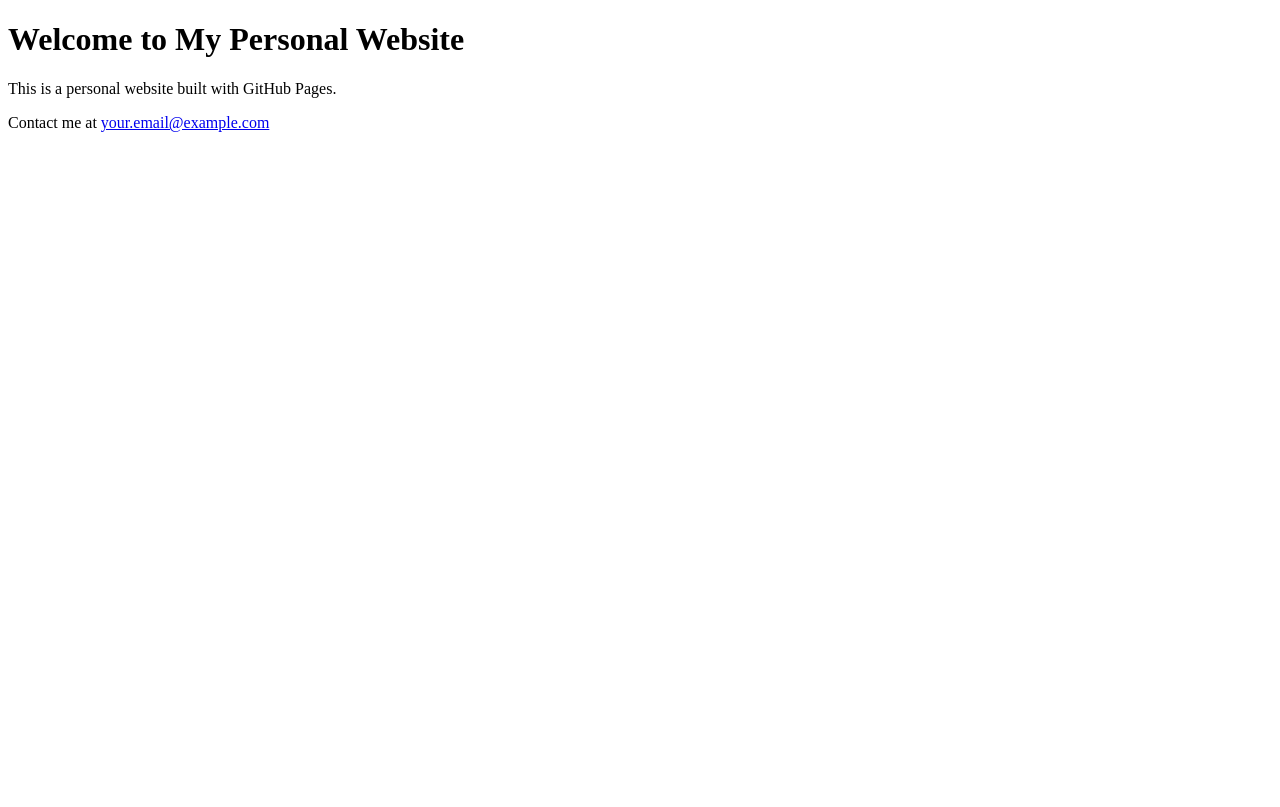
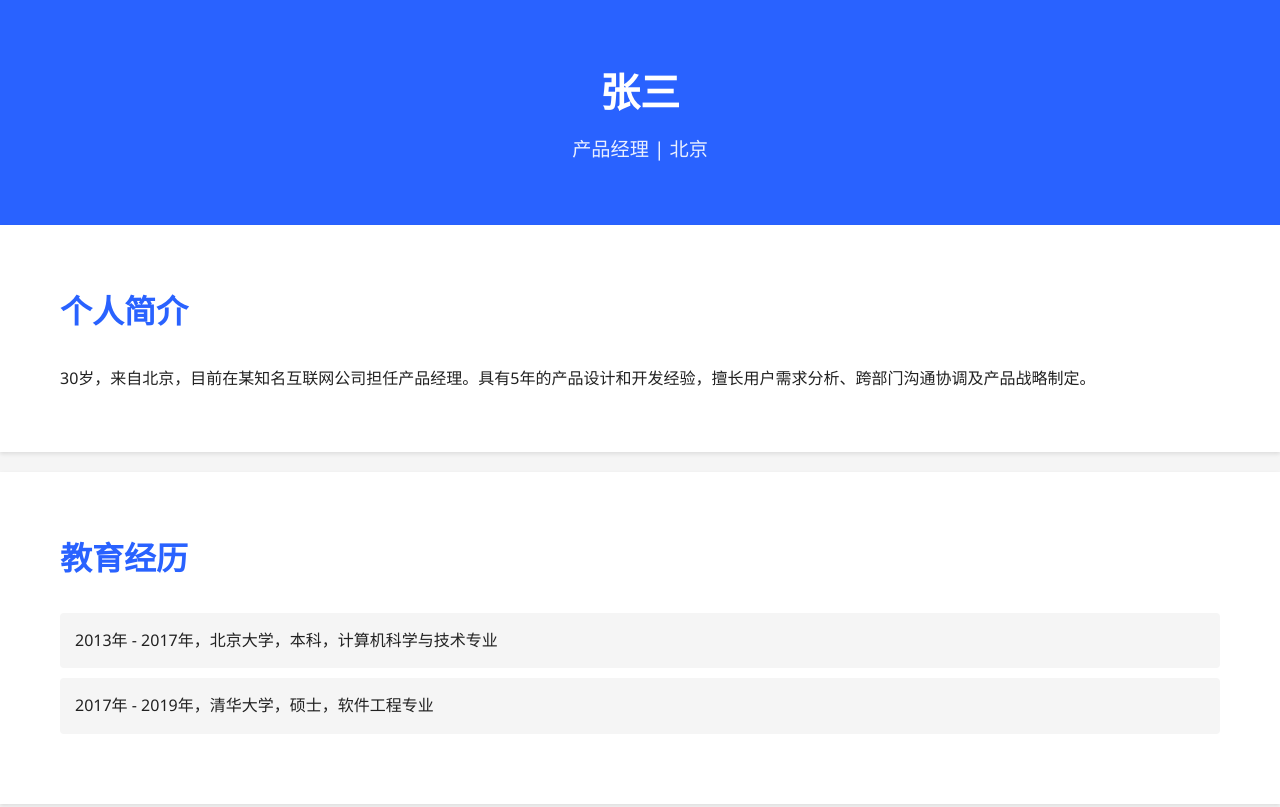
Before and after one commit to djl13233966587/djl13233966587.github.io, a plain HTML site: page index.html in a window 1280 px wide. Shown: the top 807 px of the page. Drawn offline with Linux system fonts and the light colour scheme.

Commit message:
Add files via upload

```diff
--- a/index.html
+++ b/index.html
@@ -1,19 +1,63 @@
 <!DOCTYPE html>
-<html lang="en">
+<html lang="zh-CN">
 <head>
   <meta charset="UTF-8">
   <meta name="viewport" content="width=device-width, initial-scale=1.0">
-    <title>My Personal Website</title>
+  <title>张三 - 个人主页</title>
+  <link rel="stylesheet" href="style.css">
 </head>
 <body>
   <header>
-        <h1>Welcome to My Personal Website</h1>
+    <div class="container">
+      <h1>张三</h1>
+      <p>产品经理 | 北京</p>
+    </div>
   </header>
-    <main>
-        <p>This is a personal website built with GitHub Pages.</p>
-    </main>
+
+  <section id="about">
+    <div class="container">
+      <h2>个人简介</h2>
+      <p>30岁，来自北京，目前在某知名互联网公司担任产品经理。具有5年的产品设计和开发经验，擅长用户需求分析、跨部门沟通协调及产品战略制定。</p>
+    </div>
+  </section>
+
+  <section id="education">
+    <div class="container">
+      <h2>教育经历</h2>
+      <ul>
+        <li>2013年 - 2017年，北京大学，本科，计算机科学与技术专业</li>
+        <li>2017年 - 2019年，清华大学，硕士，软件工程专业</li>
+      </ul>
+    </div>
+  </section>
+
+  <section id="awards">
+    <div class="container">
+      <h2>曾获荣誉</h2>
+      <ul>
+        <li>2020年，获得“优秀产品经理奖”</li>
+        <li>2018年，清华大学软件工程优秀硕士毕业生</li>
+        <li>2017年，北京大学创新创业大赛一等奖</li>
+      </ul>
+    </div>
+  </section>
+
+  <section id="contact">
+    <div class="container">
+      <h2>联系方式</h2>
+      <ul>
+        <li>电话：138-XXXX-XXXX</li>
+        <li>邮箱：zhangsan@email.com</li>
+        <li>LinkedIn：<a href="https://linkedin.com/in/zhangsan" target="_blank">linkedin.com/in/zhangsan</a></li>
+        <li>地址：北京市朝阳区某某路XX号</li>
+      </ul>
+    </div>
+  </section>
+
   <footer>
-        <p>Contact me at <a href="mailto:your.email@example.com">your.email@example.com</a></p>
+    <div class="container">
+      <p>&copy; 2025 张三</p>
+    </div>
   </footer>
 </body>
 </html>
--- /dev/null
+++ b/style.css
@@ -0,0 +1,101 @@
+:root {
+  --primary-color: #2962ff;
+  --secondary-color: #455a64;
+  --background-color: #f5f5f5;
+  --text-color: #212121;
+  --white: #ffffff;
+}
+
+* {
+  margin: 0;
+  padding: 0;
+  box-sizing: border-box;
+}
+
+body {
+  font-family: 'Segoe UI', system-ui, sans-serif;
+  line-height: 1.6;
+  color: var(--text-color);
+  background-color: var(--background-color);
+}
+
+.container {
+  max-width: 1200px;
+  margin: 0 auto;
+  padding: 0 20px;
+}
+
+header {
+  background-color: var(--primary-color);
+  color: var(--white);
+  padding: 60px 0;
+  text-align: center;
+}
+
+header h1 {
+  font-size: 2.5rem;
+  margin-bottom: 10px;
+}
+
+header p {
+  font-size: 1.2rem;
+  opacity: 0.9;
+}
+
+section {
+  padding: 60px 0;
+  background-color: var(--white);
+  margin-bottom: 20px;
+  box-shadow: 0 2px 4px rgba(0,0,0,0.1);
+}
+
+section h2 {
+  color: var(--primary-color);
+  margin-bottom: 30px;
+  font-size: 2rem;
+}
+
+section ul {
+  list-style: none;
+}
+
+section li {
+  background-color: var(--background-color);
+  padding: 15px;
+  margin-bottom: 10px;
+  border-radius: 4px;
+}
+
+#contact a {
+  color: var(--primary-color);
+  text-decoration: none;
+}
+
+#contact a:hover {
+  text-decoration: underline;
+}
+
+footer {
+  text-align: center;
+  padding: 20px;
+  background-color: var(--secondary-color);
+  color: var(--white);
+}
+
+@media (max-width: 768px) {
+  header {
+    padding: 40px 0;
+  }
+
+  section {
+    padding: 40px 0;
+  }
+
+  header h1 {
+    font-size: 2rem;
+  }
+
+  section h2 {
+    font-size: 1.8rem;
+  }
+}
```
Lines whose indentation alone changed are shown as unchanged.
